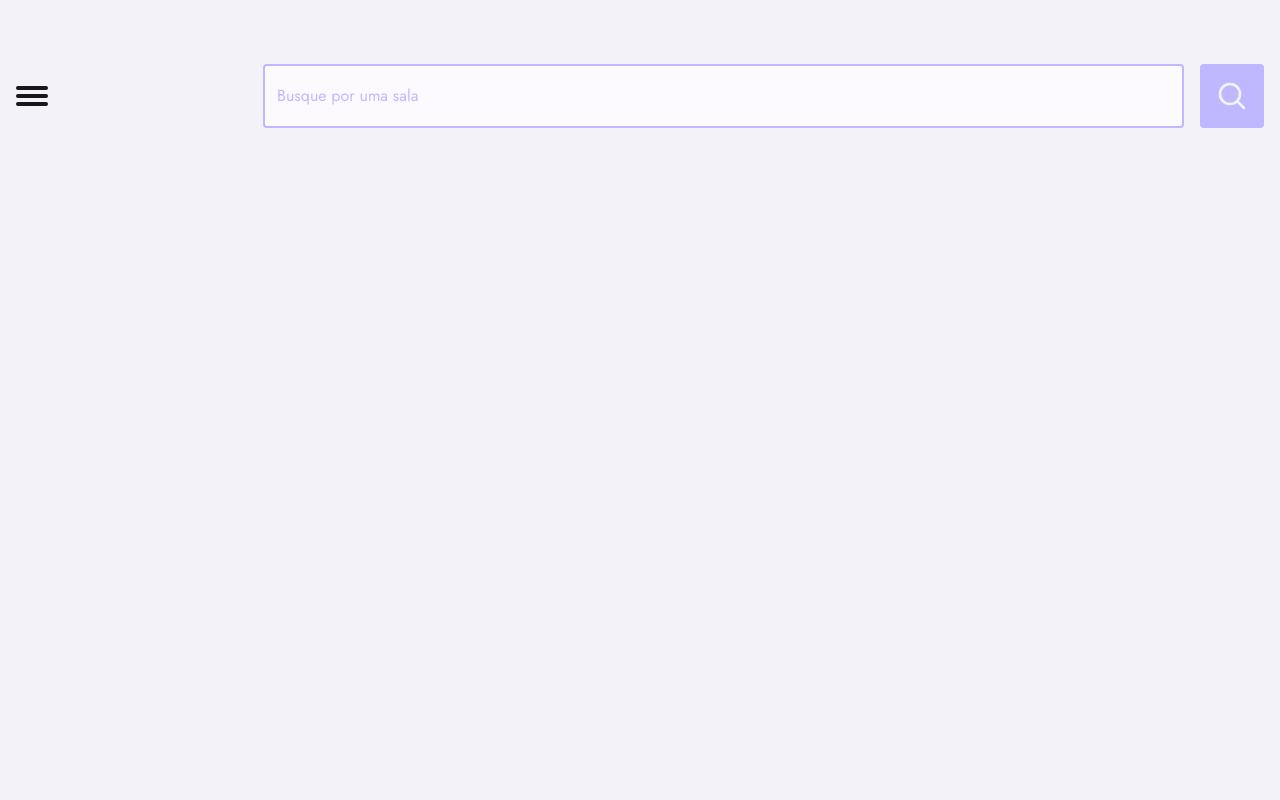
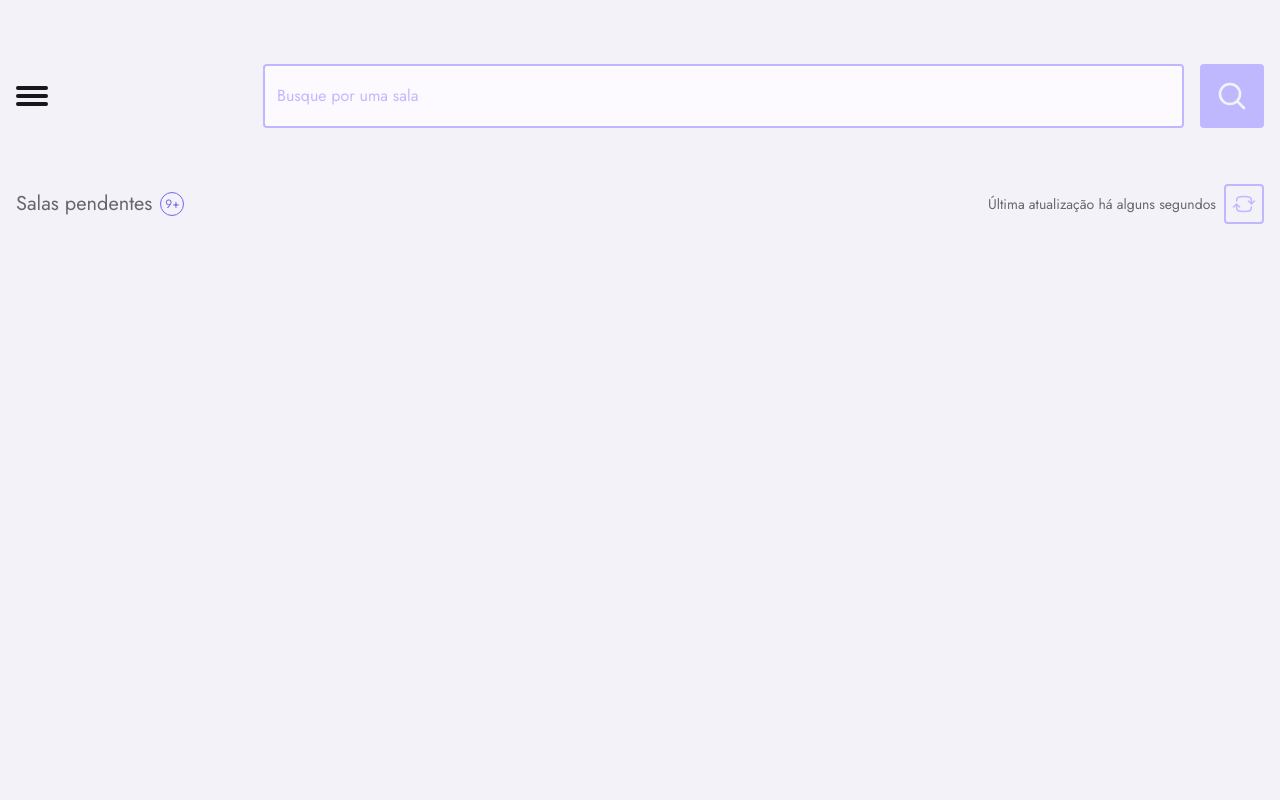
Before and after one commit to joaobelarmino/korv, a React (Vite) app: page / in a window 1280 px wide. Shown: the top 800 px of the page. Built offline with nearby package versions, Linux system fonts and the light colour scheme; sample sign-in values are in the browser's storage.

Commit message:
feat: adding header of room status container

```diff
--- a/src/components/Footer/index.tsx
+++ b/src/components/Footer/index.tsx
@@ -3,9 +3,9 @@ import React from "react";
 import { Footer as SFooter, Container, Text, ContactsContainer, Contacts } from "./styles";
 import { Wrapper } from "../Layout/styles";
 
-import logoSmallWhite from "../../assets/imgs/logo-small-icon.svg";
-import emailIcon from "../../assets/imgs/email-icon.svg";
-import phoneIcon from "../../assets/imgs/phone-icon.svg";
+import { ReactComponent as LogoSmallWhite } from "../../assets/imgs/logo-small-icon.svg";
+import { ReactComponent as EmailIcon } from "../../assets/imgs/email-icon.svg";
+import { ReactComponent as PhoneIcon } from "../../assets/imgs/phone-icon.svg";
 
 
 const Footer: React.FC = () => {
@@ -13,17 +13,17 @@ const Footer: React.FC = () => {
 		<SFooter>
 			<Wrapper>
 				<Container>
-					<img src={logoSmallWhite} alt="Korv Logo" />
+					<LogoSmallWhite aria-description="Korv Logo" />
 					<Text>© Todos os direitos reservados, 2023</Text>
 					<ContactsContainer>
 						<Text>Em caso de problemas, entre em contato com a CTI:</Text>
 						<Contacts>
 							<div>
-								<img src={emailIcon} alt="email illustration" />
+								<EmailIcon aria-description="Email Illustration" />
 								<Text>cti.ptb@ifsp.edu.br</Text>
 							</div>
 							<div>
-								<img src={phoneIcon} alt="phone illustration" />
+								<PhoneIcon aria-describedby="Phone illustration" />
 								<Text>(11) 2541-0120</Text>
 							</div>
 						</Contacts>
--- a/src/components/Footer/styles.ts
+++ b/src/components/Footer/styles.ts
@@ -49,7 +49,8 @@ export const Contacts = styled.div`
 	div {
 		display: flex;
 		align-items: center;
-		img {
+
+		svg {
 			margin-right: 0.5rem;
 		}
 	}
--- /dev/null
+++ b/src/components/RoomsGeneral/index.tsx
@@ -0,0 +1,29 @@
+import React from "react";
+import { ReactComponent as SyncIcon } from "../../assets/imgs/sync-icon.svg";
+
+import { RoomsHeader, NumberBubble, ItemsContainer } from "./styles";
+import { Text, Small } from "../../pages/Home/styles";
+
+import Button from "../Layout/Button";
+
+
+const RoomsGeneral: React.FC = () => {
+	return (
+		<RoomsHeader>
+			<ItemsContainer>
+				<Text>Salas pendentes</Text>
+				{/* {TODO: Remove mock} */}
+				<NumberBubble>
+					<span>9+</span>
+				</NumberBubble>
+			</ItemsContainer>
+			<ItemsContainer>
+				{/* {TODO: Remove mock} */}
+				<Small>Última atualização há alguns segundos</Small>
+				<Button icon={SyncIcon} variant="secondary"/>
+			</ItemsContainer>
+		</RoomsHeader>
+	);
+};
+
+export default RoomsGeneral;
--- /dev/null
+++ b/src/components/RoomsGeneral/styles.ts
@@ -0,0 +1,42 @@
+import styled from "styled-components";
+
+export const RoomsHeader = styled.section`
+	display: flex;
+	justify-content: space-between;
+	align-items: center;
+	margin-top: 3.5rem;
+
+	button {
+		width: 2.5rem;
+		height: 2.5rem;
+		padding: 0;
+	}
+
+	@media screen and (max-width: 767px) {
+		flex-direction: column;
+		align-items: flex-start;
+		gap: 0.5rem;
+	}
+`;
+
+export const ItemsContainer = styled.div`
+	display: flex;
+	align-items: center;
+	gap: 0.5rem;
+`;
+
+export const NumberBubble = styled.div`
+	display: flex;
+	justify-content: center;
+	align-items: center;
+	width: 1.5rem;
+	height: 1.5rem;
+	border: 1px solid ${({theme}) => theme.colors.primary.medium};
+	border-radius: 100%;
+	color: ${({theme}) => theme.colors.primary.medium};
+
+	span {
+		font-size: 0.75rem;
+		line-height: 1rem;
+	}
+`;
--- a/src/pages/Home/index.tsx
+++ b/src/pages/Home/index.tsx
@@ -7,7 +7,7 @@ import { HeaderWrap, SearchbarContainer, Form as SForm } from "./styles";
 import Header from "../../components/Header";
 import InputText from "../../components/Layout/InputText";
 import Button from "../../components/Layout/Button";
-
+import RoomsGeneral from "../../components/RoomsGeneral";
 
 type IFormInputs = {
 	searchbar: string;
@@ -40,6 +40,7 @@ const Home: React.FC = () => {
 					</SForm>
 				</SearchbarContainer>
 			</HeaderWrap>
+			<RoomsGeneral />
 		</>
 	);
 };
--- a/src/pages/Home/styles.ts
+++ b/src/pages/Home/styles.ts
@@ -29,3 +29,15 @@ export const Form = styled.form`
 		}
 	}
 `;
+
+export const Text = styled.span`
+	font-size: 1.25rem;
+	line-height: 2rem;
+	color: ${({theme}) => theme.colors.gray.medium};
+`;
+
+export const Small = styled.small`
+	font-size: 0.875rem;
+	line-height: 1rem;
+	color: ${({theme}) => theme.colors.gray.medium};
+`;
```
Also changed, not shown: src/assets/imgs/sync-icon.svg (added).
